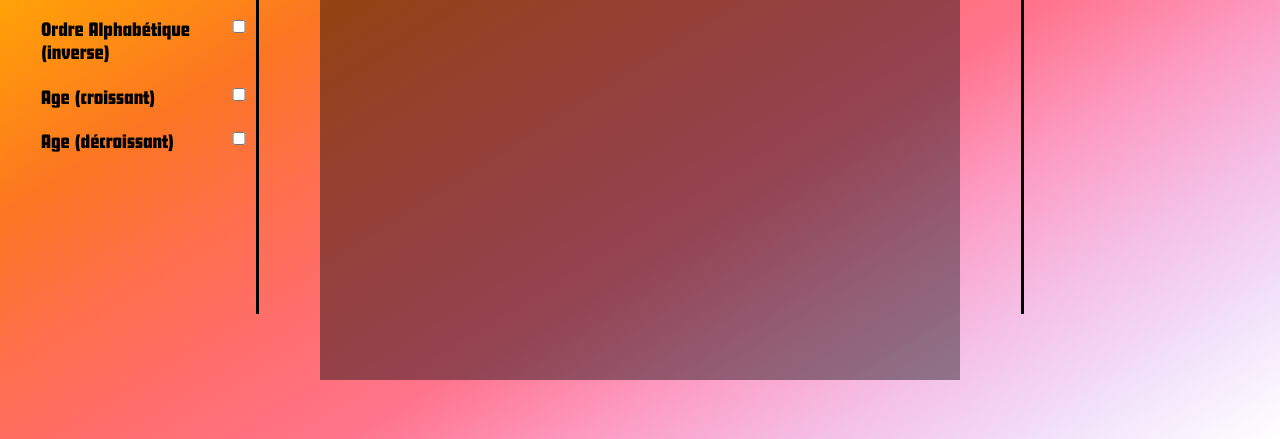
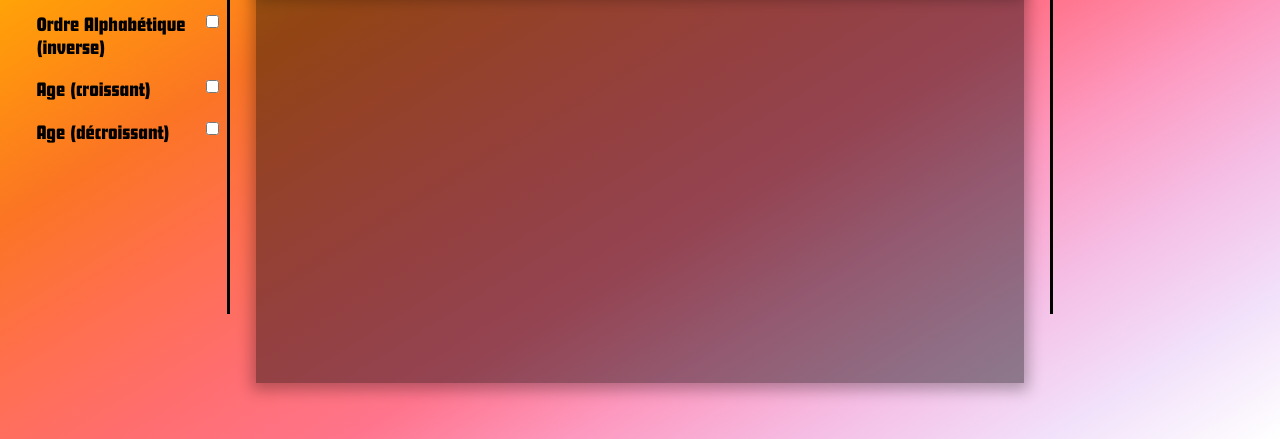
Before and after one commit to Jul0thebro/M426-myHeroAcademia, a plain HTML site: page index.html in a window 1280 px wide. Shown: the part 361-800 px from the top of the page. Drawn offline with Linux system fonts and the light colour scheme.

Commit message:
changement style

```diff
--- a/style/episode.css
+++ b/style/episode.css
@@ -23,8 +23,10 @@ main {
 
 #page {
     padding-top: 1%;
-    width: 100%;
-    height: 75%;
+    width: 80%;
+    height: 70%;
+    background-color: #0000004f;
+    margin:auto;
 }
 
 #nom {
--- a/style/recherche.css
+++ b/style/recherche.css
@@ -39,6 +39,7 @@ input#barreRecherche:hover {
 #page {
     padding-top: 3%;
     height: 50%;
+    display: flex;
 }
 
 #gauche {
@@ -51,15 +52,18 @@ input#barreRecherche:hover {
 }
 
 main {
-    width: 50vw;
+    width: 60vw;
     height: 100%;
     display: inline-block;
+    margin-left: 2%;
+    margin-right: 2%;
 }
 
 #listePersonnages{
     background-color: #0000006b;
     overflow-y: scroll;
     height: 99%;
+    box-shadow: #0000004a 0px 3px 14px 4px;
 }
 
 #listePersonnages div {
@@ -81,7 +85,7 @@ main {
 
 aside {
     display: inline-block;
-    width: 20vw;
+    width: 20%;
     height: 100%;
 }
 
@@ -92,6 +96,7 @@ h1 {
     padding-top: 1%;
     padding-bottom: 1%;
     width:inherit;
+    box-shadow: #0000004a 0px 12px 14px 0px;
 }
 
 h2 {
```
